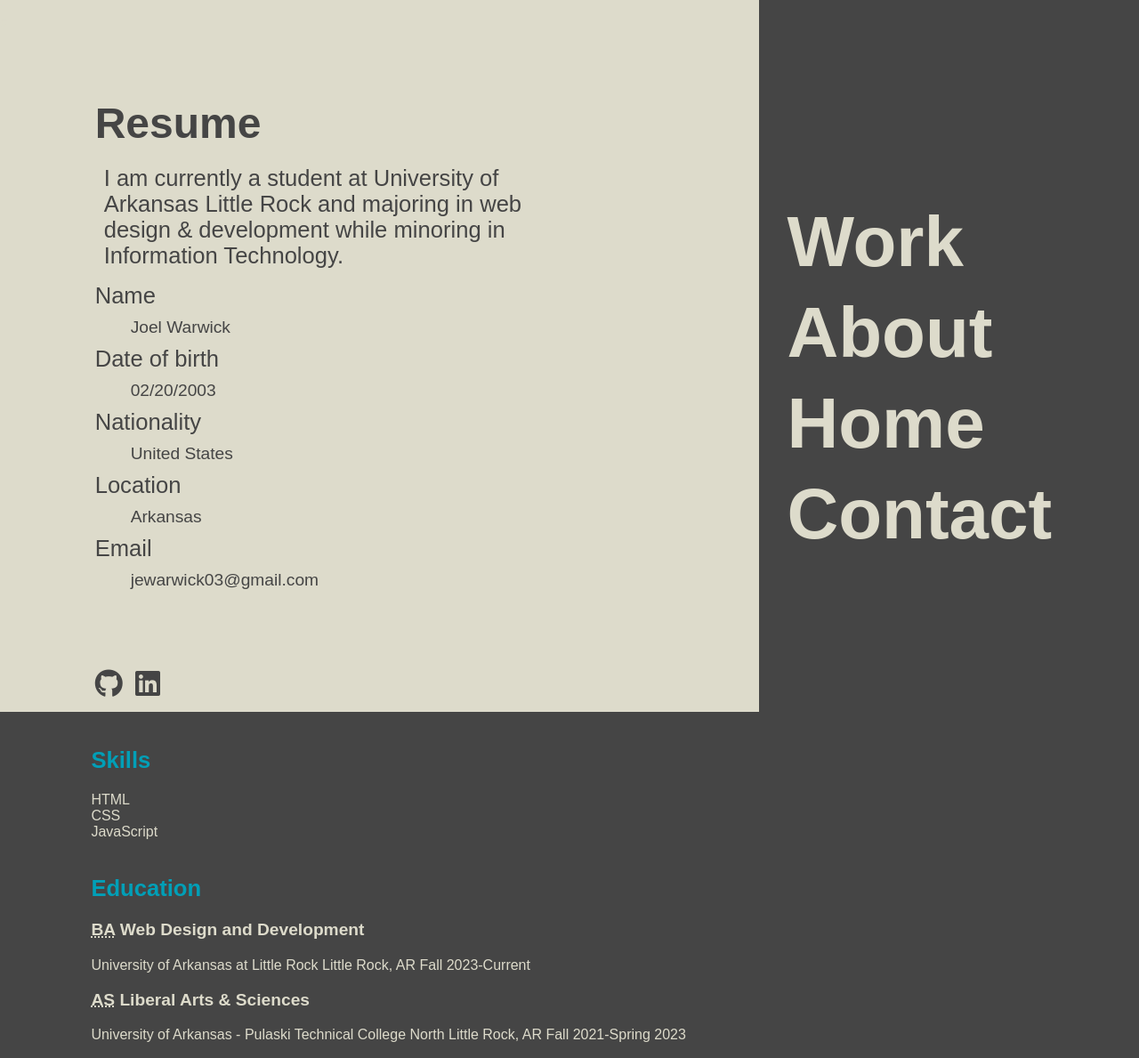
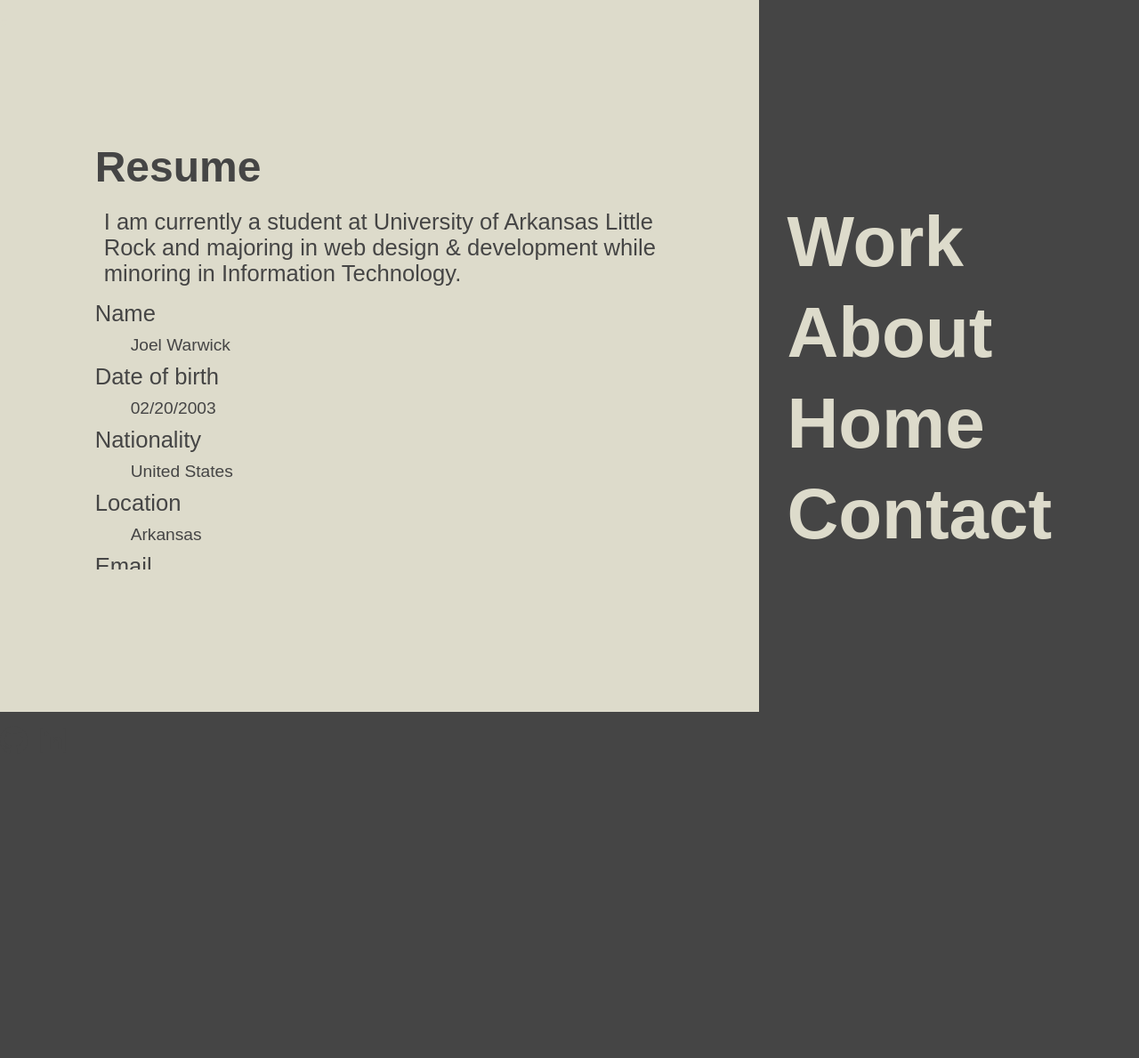
Before and after one commit to jwarwick03/portfolio, a plain HTML site: page resume.html in a window 1280 px wide. Shown: the top 1189 px of the page at 89% size. After the commit the page ends 864 px from the top, so only its background shows below. Drawn offline with Linux system fonts and the light colour scheme; a web font is replaced by a local one.

Commit message:
resume scroll added

```diff
--- a/assets/style.css
+++ b/assets/style.css
@@ -13,6 +13,7 @@ html {
     font-family: "Fahkwang", sans-serif;
     background-color: #454545;
     color: #DDDBCB;
+    overflow: hidden;
   }
 
   main.grid {
@@ -66,10 +67,13 @@ html {
 
 
   #content {
-    grid-column: 2 / span 5;
+    grid-column: 2 / span 6;
     grid-row: 2;
     align-self: center;
     color: #454545;
+    overflow-y: scroll;
+    max-height: 60vh;
+
 
     h1 {
         font-weight: 600;
@@ -193,3 +197,17 @@ dl.details {
 #skills h2{
     margin-top: 40px;
 }
+
+/* ----- Scroll Bar ----- */
+::-webkit-scrollbar {
+    width: 5px;
+  }
+  ::-webkit-scrollbar-track {
+    background: #DDDBCB;
+  }
+  ::-webkit-scrollbar-thumb {
+    background: #454545;
+  }
+  ::-webkit-scrollbar-thumb:hover {
+    background: #555;
+  }
--- a/resume.html
+++ b/resume.html
@@ -44,17 +44,7 @@
           <dt>Email</dt>
           <dd>jewarwick03@gmail.com</dd>
         </dl>
-        </section>
 
-        <footer class="primary">
-            <ul id="links">
-                <li><a rel="me" title="GitHub" href="https://github.com/jwarwick03" target="_blank"><i class="fa-brands fa-github" style="color: #454545;"></i></a></li>
-                <li><a rel="me" title="LinkedIn" href="https://www.linkedin.com/in/joel-warwick-0a8b94295/" target="_blank"><i class="fa-brands fa-linkedin" style="color: #454545;"></i></a></li>
-            </ul>
-        </footer>
-      </main>
-
-      <section id="skills" class="resume-section">
         <h2>Skills</h2>
         <div class="skill">
           <div class="skill-name">HTML</div>
@@ -74,9 +64,7 @@
             <div class="skill-per" per="40%" style="max-width:40%"></div>
           </div>
         </div>
-      </section>
 
-      <section id="education" class="resume-section">
         <h2>Education</h2>
         <article class="certificate" itemprop="alumniOf" itemscope itemtype="http://schema.org/EducationalOrganization">
           <h3 itemprop="description"><abbr title="Master of Science">BA</abbr> Web Design and Development</h3>
@@ -90,9 +78,7 @@
           <span itemprop="location" itemscope>North Little Rock, AR</span>
           <span>Fall 2021-Spring 2023</span>
         </article>
-      </section>
 
-      <section id="experience" class="resume-section">
         <h2>Experience</h2>
         <!-- current job -->
         <article class="job">
@@ -125,10 +111,16 @@
           </div>
           <p itemprop="description">Customer assistance, running register on occasion, stocking inventory, ect.</p>
         </article>
+
+      <h2 class="resume-section"><a href="">PDF Resume Link</a></h2>
       </section>
-
-<h2 class="resume-section"><a href="">PDF Resume Link</a></h2>
-
+      </main>
+<footer class="primary">
+  <ul id="links">
+      <li><a rel="me" title="GitHub" href="https://github.com/jwarwick03" target="_blank"><i class="fa-brands fa-github" style="color: #454545;"></i></a></li>
+      <li><a rel="me" title="LinkedIn" href="https://www.linkedin.com/in/joel-warwick-0a8b94295/" target="_blank"><i class="fa-brands fa-linkedin" style="color: #454545;"></i></a></li>
+  </ul>
+</footer>
 
 </body>
 </html>
```
